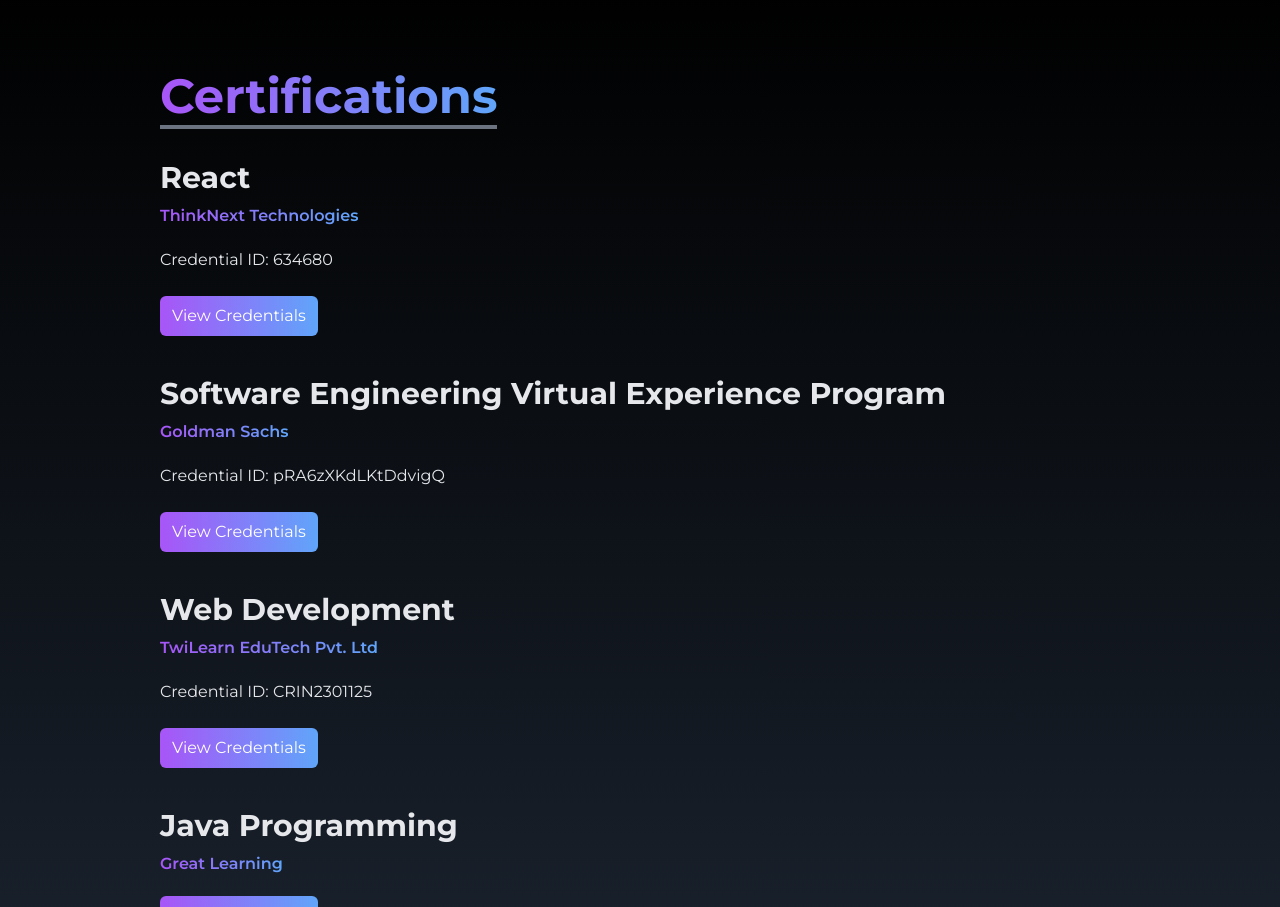
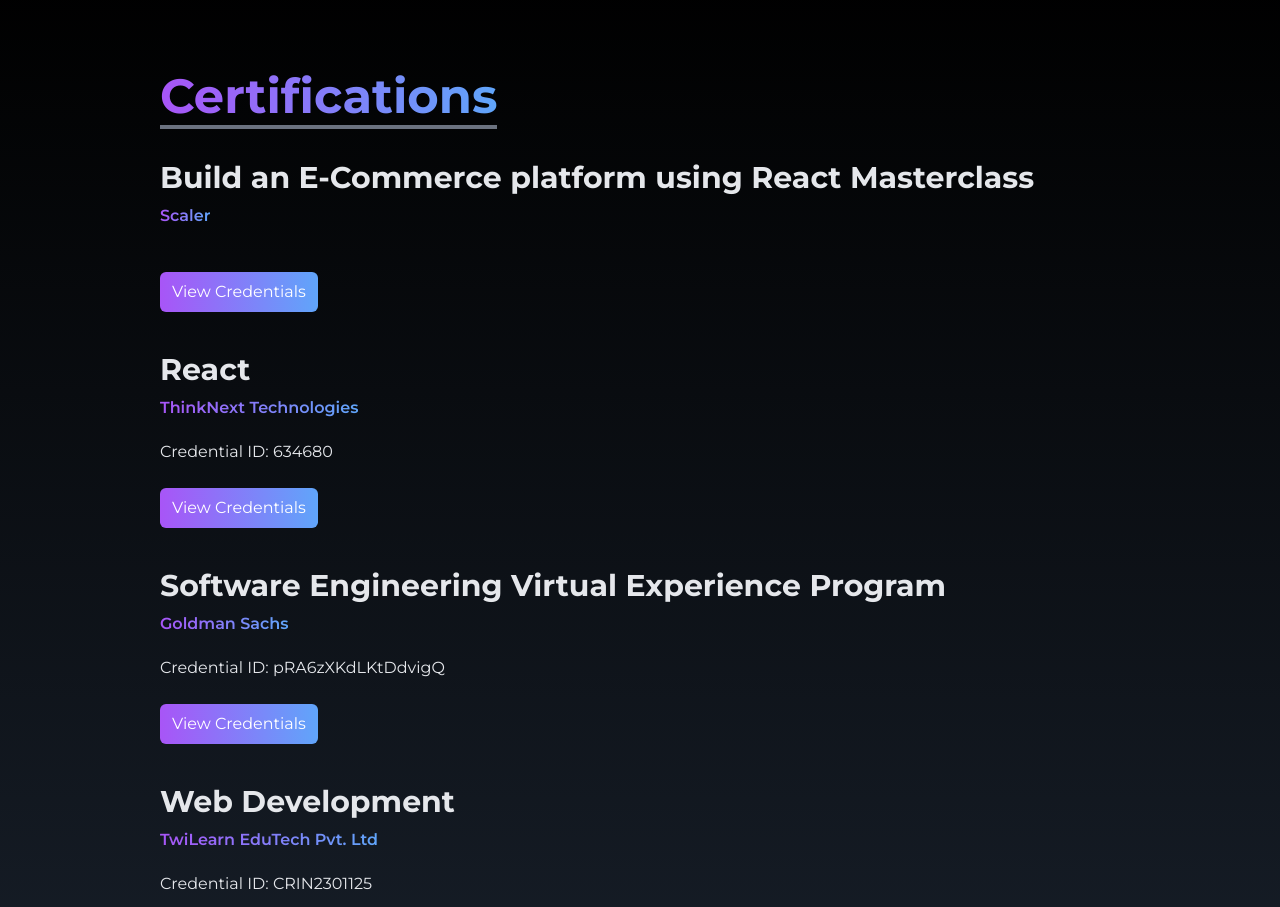
Before and after one commit to msaransh/Portfolio-Using-React-TailwindCSS, a React (Vite) app: page / in a window 1280 px wide. Shown: the part 5320-6227 px from the top of the page. Built offline with nearby package versions, Linux system fonts and the light colour scheme.

Commit message:
Update Certifications.jsx

```diff
--- a/src/pages/Certifications.jsx
+++ b/src/pages/Certifications.jsx
@@ -14,17 +14,36 @@
 
           <div>
             <h2 className="pt-10 text-xl md:text-3xl font-bold">
-              React
+              Build an E-Commerce platform using React Masterclass
             </h2>
+
+            <div className="flex flex-col justify-between items-baseline">
+              <h3 className="pt-2 pb-5 font-semibold text-transparent bg-clip-text bg-gradient-to-r from-purple-500 to-blue-400">
+                Scaler
+              </h3>
+
+              <br />
+              <a
+                className="duration-300 hover:scale-105 group text-white w-fit px-3 py-2 flex items-center rounded-md bg-gradient-to-r from-purple-500 to-blue-400 cursor-pointer"
+                href={
+                  "https://drive.google.com/file/d/1A0fVuKzd8FTPL-uNN3eceAJWbDeuC0he/view?usp=sharing"
+                }
+                target="_blank"
+              >
+                View Credentials
+              </a>
+            </div>
+          </div>
+
+          <div>
+            <h2 className="pt-10 text-xl md:text-3xl font-bold">React</h2>
 
             <div className="flex flex-col justify-between items-baseline">
               <h3 className="pt-2 pb-5 font-semibold text-transparent bg-clip-text bg-gradient-to-r from-purple-500 to-blue-400">
                 ThinkNext Technologies
               </h3>
 
-              <ul className="text-sm md:text-base">
-                Credential ID: 634680
-              </ul>
+              <ul className="text-sm md:text-base">Credential ID: 634680</ul>
               <br />
               <a
                 className="duration-300 hover:scale-105 group text-white w-fit px-3 py-2 flex items-center rounded-md bg-gradient-to-r from-purple-500 to-blue-400 cursor-pointer"
@@ -37,7 +56,6 @@
               </a>
             </div>
           </div>
-
 
           <div>
             <h2 className="pt-10 text-xl md:text-3xl font-bold">
```
